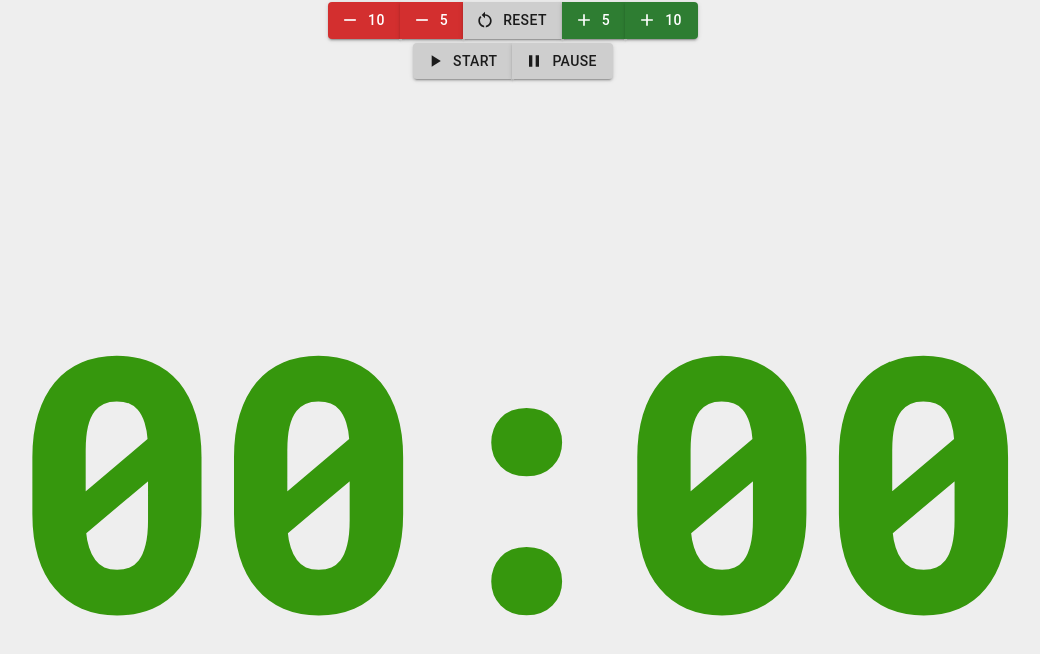
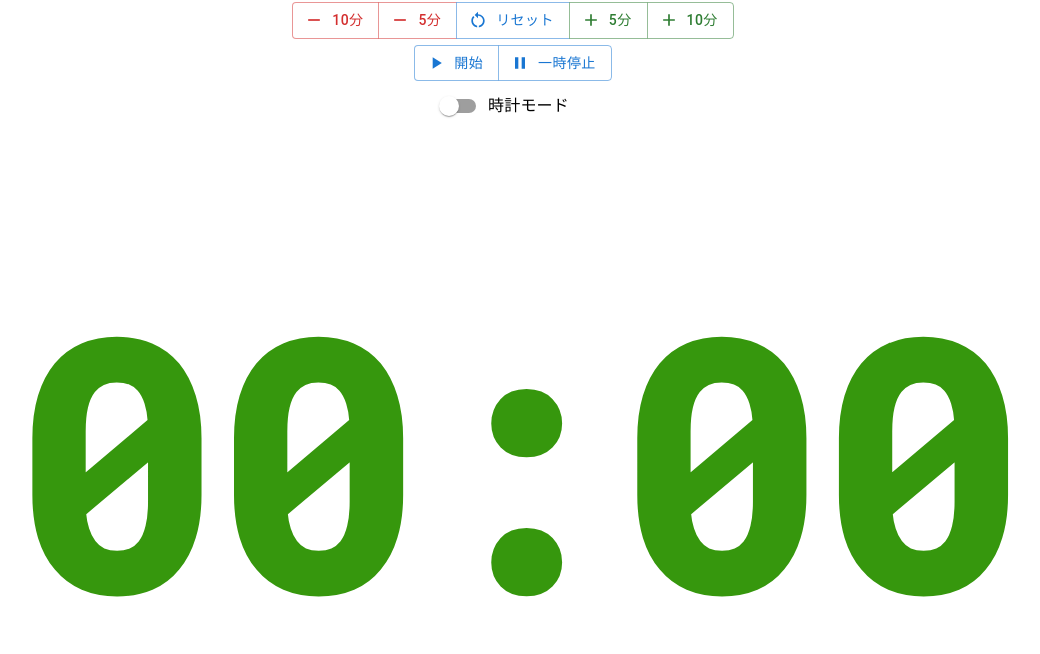
Before and after one commit to izumiz-dev/timer, a React (Create React App) app: page / in a window 1280 px wide. Shown: the top 654 px of the page, without its empty margins (127-1167 px from the left). Built offline with nearby package versions, Linux system fonts and the light colour scheme; no server answers.

Commit message:
時計機能の追加

```diff
--- a/src/App.css
+++ b/src/App.css
@@ -1,17 +1,3 @@
 html {
   font-family: "Roboto Mono", monospace;
 }
-
-@media (prefers-color-scheme: light) {
-  body {
-    background-color: #eee;
-    color: #111;
-  }
-}
-
-@media (prefers-color-scheme: dark) {
-  body {
-    background-color: #111;
-    color: #eee;
-  }
-}
--- a/src/App.tsx
+++ b/src/App.tsx
@@ -1,62 +1,36 @@
 import "./App.css";
 import { Timer } from "./Timer";
 import Sound from "./sound.mp3";
-import AddIcon from "@mui/icons-material/Add";
-import PauseIcon from "@mui/icons-material/Pause";
-import PictureInPictureAltIcon from "@mui/icons-material/PictureInPictureAlt";
-import PlayArrowIcon from "@mui/icons-material/PlayArrow";
-import RemoveIcon from "@mui/icons-material/Remove";
-import RestartAltIcon from "@mui/icons-material/RestartAlt";
-import { Button, ButtonGroup } from "@mui/material";
-import { createTheme, ThemeProvider } from "@mui/material/styles";
 import { detect } from "detect-browser";
 import html2canvas from "html2canvas";
 import { useEffect, useRef, useState } from "react";
-import styled from "styled-components";
 import useSound from "use-sound";
 import * as workerTimers from "worker-timers";
+import { TimerController } from "./TimerController";
+import { Clock } from "./Clock";
 
 const browser = detect();
 const isAvailablePiP =
   (browser?.name === "chrome" || browser?.name === "edge-chromium") &&
   (browser?.os === "Mac OS" || browser?.os?.includes("Windows"));
 
-const OuterTimer = styled.div`
-  height: 100vh;
-  font-size: calc(25vw + 16px);
-  display: flex;
-  justify-content: center;
-  align-items: center;
-`;
-
-const Controllers = styled.div`
-  display: flex;
-  justify-content: center;
-  align-items: center;
-  align-content: stretch;
-  flex-direction: column;
-  div {
-    margin: 2px;
-  }
-`;
-
-const theme = createTheme({
-  palette: {
-    primary: {
-      main: "#cecece",
-    },
-    secondary: {
-      main: "#69a7ba",
-    },
-  },
-});
-
 function App() {
   const $dom = useRef<any>(null);
+  const $domClock = useRef<any>(null);
   const $video = useRef<any>(null);
+  const $videoClock = useRef<any>(null);
   const [start, setStart] = useState<boolean>(false);
   const [tick, setTick] = useState<number>(0);
   const [play, { stop }] = useSound(Sound);
+  const [clock, setClock] = useState<boolean>(false);
+  const [time, setTime] = useState<Date>(new Date());
+
+  useEffect(() => {
+    const id = setInterval(() => {
+      setTime(new Date());
+    }, 100);
+    return () => clearInterval(id);
+  });
 
   useEffect(() => {
     if (start) {
@@ -83,99 +57,42 @@ function App() {
       });
   }, [tick]);
 
+  useEffect(() => {
+    html2canvas($domClock.current)
+      .then((canvas) => {
+        const stream = canvas.captureStream();
+        $videoClock.current.srcObject = stream as any;
+        $videoClock.current.play();
+      })
+      .catch((err) => {
+        console.error(err);
+      });
+  }, [time]);
+
   return (
     <>
-      <ThemeProvider theme={theme}>
-        <Controllers>
-          <ButtonGroup>
-            <Button
-              variant="contained"
-              color="error"
-              onClick={() => setTick(tick - 10 * 60)}
-              startIcon={<RemoveIcon />}
-            >
-              10
-            </Button>
-            <Button
-              variant="contained"
-              color="error"
-              onClick={() => setTick(tick - 5 * 60)}
-              startIcon={<RemoveIcon />}
-            >
-              5
-            </Button>
-            <Button
-              variant="contained"
-              onClick={() => {
-                setTick(0);
-                setStart(false);
-                stop();
-              }}
-              startIcon={<RestartAltIcon />}
-            >
-              Reset
-            </Button>
-            <Button
-              variant="contained"
-              color="success"
-              onClick={() => setTick(tick + 5 * 60)}
-              startIcon={<AddIcon />}
-            >
-              5
-            </Button>
-            <Button
-              variant="contained"
-              color="success"
-              onClick={() => setTick(tick + 10 * 60)}
-              startIcon={<AddIcon />}
-            >
-              10
-            </Button>
-          </ButtonGroup>
-          <ButtonGroup>
-            <Button
-              variant="contained"
-              onClick={() => setStart(true)}
-              startIcon={<PlayArrowIcon />}
-            >
-              Start
-            </Button>
-            <Button
-              variant="contained"
-              onClick={() => {
-                setStart(false);
-                stop();
-              }}
-              startIcon={<PauseIcon />}
-            >
-              Pause
-            </Button>
-            {isAvailablePiP && (
-              <Button
-                variant="contained"
-                onClick={async () => {
-                  try {
-                    if ($video.current !== document.pictureInPictureElement) {
-                      await $video.current.requestPictureInPicture();
-                    } else {
-                      await document.exitPictureInPicture();
-                    }
-                  } catch (error) {
-                    console.log("ERROR", error);
-                  }
-                }}
-                startIcon={<PictureInPictureAltIcon />}
-              >
-                PiP
-              </Button>
-            )}
-          </ButtonGroup>
-        </Controllers>
-        <OuterTimer>
-          <Timer tick={tick} dom={$dom} />
-        </OuterTimer>
-        {isAvailablePiP && <video style={{ display: "none" }} ref={$video} />}
-      </ThemeProvider>
+      <TimerController
+        setStart={setStart}
+        tick={tick}
+        setTick={setTick}
+        stop={stop}
+        isAvailablePiP={isAvailablePiP}
+        video={$video}
+        videoClock={$videoClock}
+        clock={clock}
+        setClock={setClock}
+      />
+      {clock ? (
+        <div>
+          <Clock time={time} dom={$domClock} />
+        </div>
+      ) : (
+        <Timer tick={tick} dom={$dom} />
+      )}
+      {isAvailablePiP && <video style={{ display: "none" }} ref={$video} />}
+      {isAvailablePiP && (
+        <video style={{ display: "none" }} ref={$videoClock} />
+      )}
     </>
   );
 }
--- /dev/null
+++ b/src/Clock.tsx
@@ -0,0 +1,40 @@
+import styled from "styled-components";
+
+export const Clock = ({
+  time,
+  dom,
+}: {
+  time: Date;
+  dom?: React.MutableRefObject<any>;
+}) => {
+  return (
+    <>
+      <OuterClock>
+        <StyledClock ref={dom}>{formatterHHMM.format(time)}</StyledClock>
+      </OuterClock>
+    </>
+  );
+};
+
+const StyledClock = styled.div`
+  font-weight: bold;
+`;
+
+const OuterClock = styled.div`
+  height: calc(100vh - 130px);
+  font-size: calc(25vw + 16px);
+  display: flex;
+  justify-content: center;
+  align-items: center;
+`;
+
+const formatterHHMM = Intl.DateTimeFormat("ja-JP", {
+  hour: "2-digit",
+  minute: "2-digit",
+});
+
+// const formatterDate = Intl.DateTimeFormat("ja-JP", {
+//   year: "numeric",
+//   month: "numeric",
+//   day: "numeric",
+// });
--- a/src/Timer.tsx
+++ b/src/Timer.tsx
@@ -9,12 +9,14 @@ export const Timer = ({
 }) => {
   return (
     <>
+      <OuterTimer>
         <StyledTimer tick={tick} ref={dom}>
           {Math.floor(Math.abs(tick) / 60)
             .toString()
             .padStart(2, "0")}
           :{(Math.abs(tick) % 60).toString().padStart(2, "0")}
         </StyledTimer>
+      </OuterTimer>
     </>
   );
 };
@@ -24,3 +26,11 @@ const StyledTimer = styled.div`
     props.tick < 0 ? "#bd2c00" : "#36970d"};
   font-weight: bold;
 `;
+
+const OuterTimer = styled.div`
+  height: calc(100vh - 130px);
+  font-size: calc(25vw + 16px);
+  display: flex;
+  justify-content: center;
+  align-items: center;
+`;
--- /dev/null
+++ b/src/TimerController.tsx
@@ -0,0 +1,144 @@
+import AddIcon from "@mui/icons-material/Add";
+import PauseIcon from "@mui/icons-material/Pause";
+import PictureInPictureAltIcon from "@mui/icons-material/PictureInPictureAlt";
+import PlayArrowIcon from "@mui/icons-material/PlayArrow";
+import RemoveIcon from "@mui/icons-material/Remove";
+import RestartAltIcon from "@mui/icons-material/RestartAlt";
+import {
+  Button,
+  ButtonGroup,
+  FormControlLabel,
+  FormGroup,
+  Switch,
+} from "@mui/material";
+import styled from "styled-components";
+
+const Controllers = styled.div`
+  display: flex;
+  justify-content: center;
+  align-items: center;
+  align-content: stretch;
+  flex-direction: column;
+  div {
+    margin: 2px;
+  }
+`;
+
+export const TimerController = ({
+  setStart,
+  tick,
+  setTick,
+  stop,
+  isAvailablePiP,
+  video,
+  videoClock,
+  clock,
+  setClock,
+}: {
+  setStart: any;
+  tick: any;
+  setTick: any;
+  stop: any;
+  isAvailablePiP: boolean | undefined;
+  videoClock: any;
+  video: any;
+  clock: boolean;
+  setClock: any;
+}): JSX.Element => {
+  return (
+    <Controllers>
+      <ButtonGroup>
+        <Button
+          color="error"
+          onClick={() => setTick(tick - 10 * 60)}
+          startIcon={<RemoveIcon />}
+        >
+          10分
+        </Button>
+        <Button
+          color="error"
+          onClick={() => setTick(tick - 5 * 60)}
+          startIcon={<RemoveIcon />}
+        >
+          5分
+        </Button>
+        <Button
+          onClick={() => {
+            setTick(0);
+            setStart(false);
+            stop();
+          }}
+          startIcon={<RestartAltIcon />}
+        >
+          リセット
+        </Button>
+        <Button
+          color="success"
+          onClick={() => setTick(tick + 5 * 60)}
+          startIcon={<AddIcon />}
+        >
+          5分
+        </Button>
+        <Button
+          color="success"
+          onClick={() => setTick(tick + 10 * 60)}
+          startIcon={<AddIcon />}
+        >
+          10分
+        </Button>
+      </ButtonGroup>
+      <div>
+        <ButtonGroup>
+          <Button onClick={() => setStart(true)} startIcon={<PlayArrowIcon />}>
+            開始
+          </Button>
+          <Button
+            onClick={() => {
+              setStart(false);
+              stop();
+            }}
+            startIcon={<PauseIcon />}
+          >
+            一時停止
+          </Button>
+        </ButtonGroup>
+        {isAvailablePiP && (
+          <ButtonGroup>
+            <Button
+              onClick={async () => {
+                try {
+                  if (clock) {
+                    if (
+                      videoClock.current !== document.pictureInPictureElement
+                    ) {
+                      await videoClock.current.requestPictureInPicture();
+                    } else {
+                      await document.exitPictureInPicture();
+                    }
+                  } else {
+                    if (video.current !== document.pictureInPictureElement) {
+                      await video.current.requestPictureInPicture();
+                    } else {
+                      await document.exitPictureInPicture();
+                    }
+                  }
+                } catch (error) {
+                  console.log("ERROR", error);
+                }
+              }}
+              startIcon={<PictureInPictureAltIcon />}
+            >
+              ピクチャーインピクチャ
+            </Button>
+          </ButtonGroup>
+        )}
+      </div>
+      <FormGroup>
+        <FormControlLabel
+          control={<Switch onClick={() => setClock(!clock)} />}
+          label="時計モード"
+        />
+      </FormGroup>
+    </Controllers>
+  );
+};
```
Lines whose indentation alone changed are shown as unchanged.
